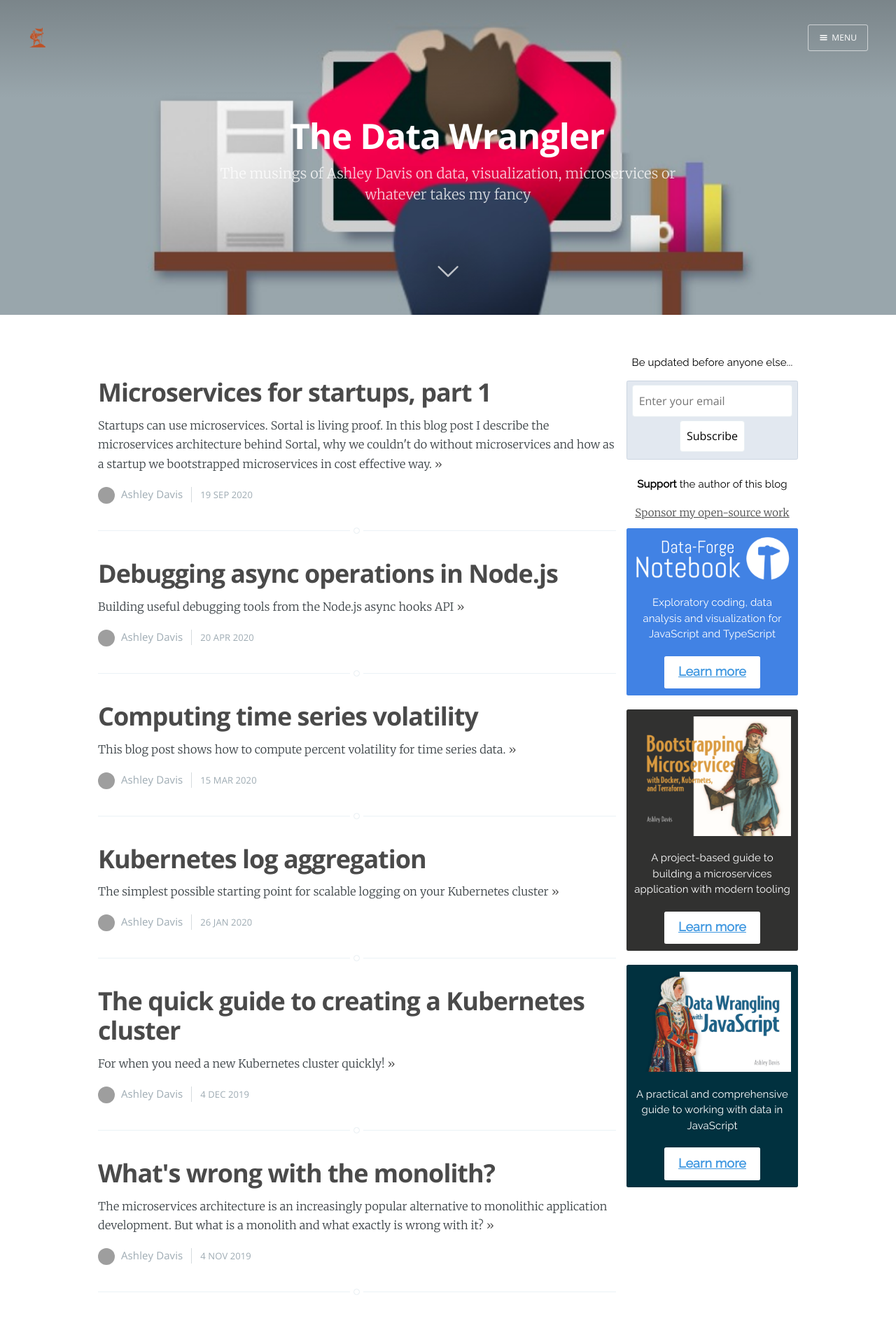
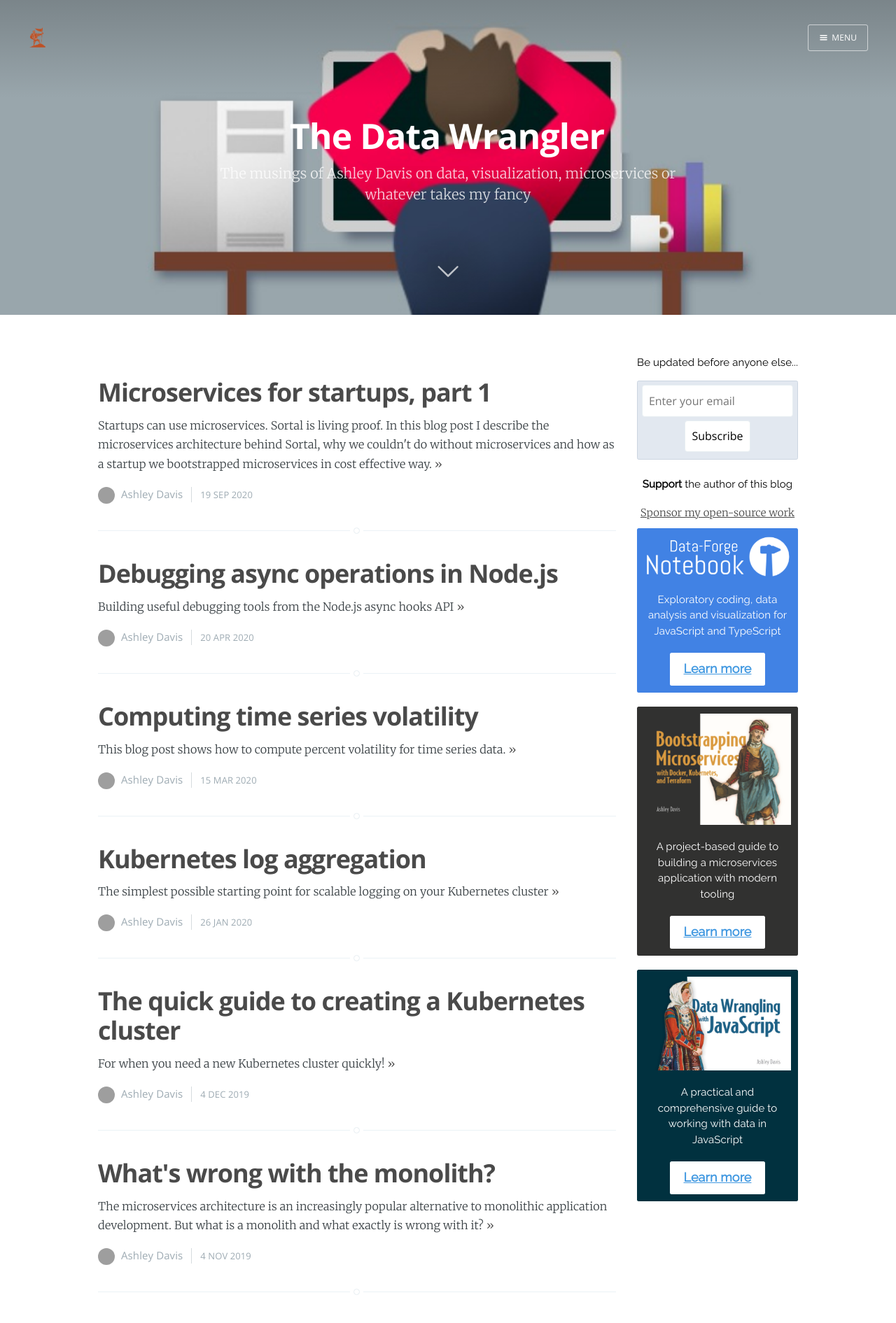
Before and after one commit to ashleydavis/the-data-wrangler-blog, a Jekyll site: the page built from index.md, in a window 1280 px wide. Shown: the top 1891 px of the page at 70% size. Built offline with Jekyll 4.4.1, drawn with Linux system fonts in a browser that asks for light colours; comment, search, counter and statistics services are not loaded; grey boxes are pictures that could not be loaded.

Commit message:
Tweaked padding for side bar.

```diff
--- a/_includes/support.html
+++ b/_includes/support.html
@@ -1,4 +1,4 @@
-<aside class="pl-2">
+<aside class="pl-8">
     <div class="mt-1 dfn-ad text-2xl text-black text-center">Be updated before anyone else...</div>
     <div
         class="mt-4 p-2 dfn-ad text-black border border-solid border-gray-400 bg-gray-300 rounded"
```
